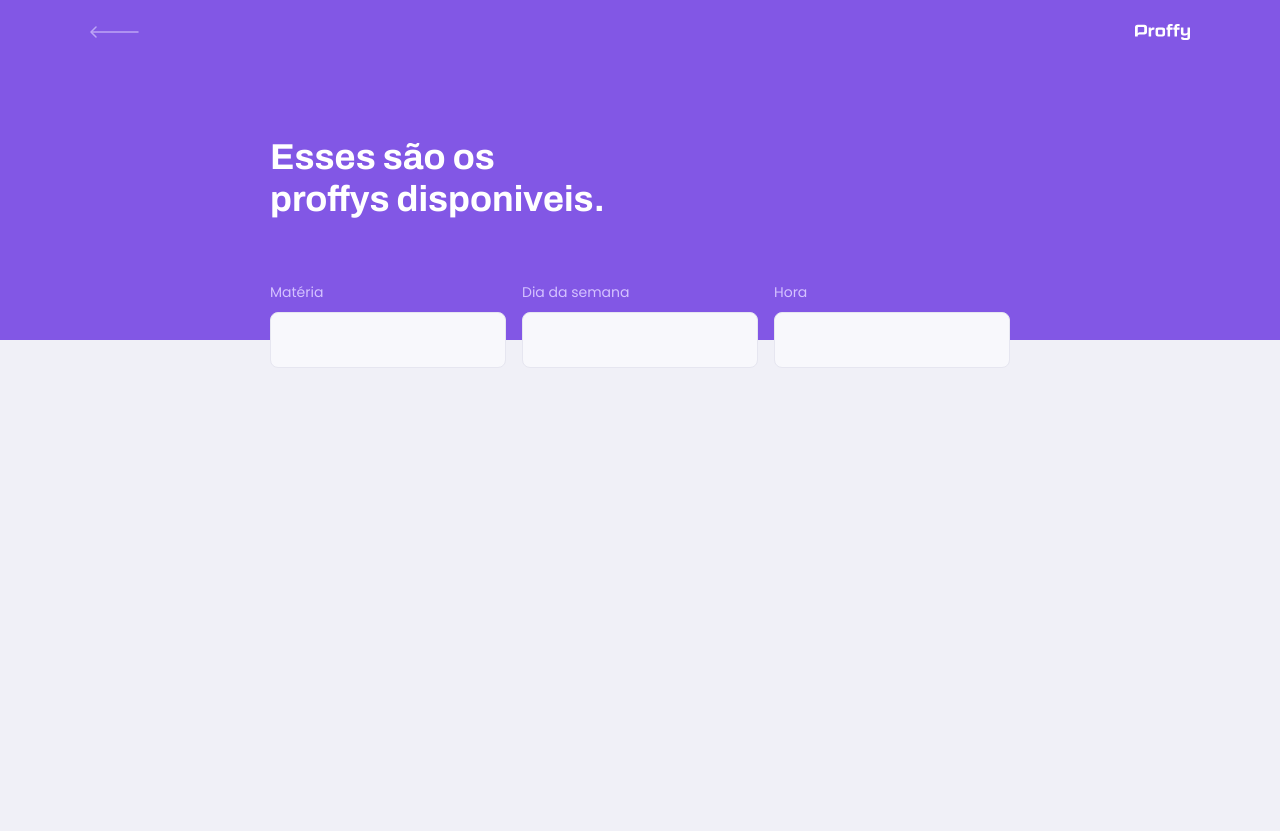
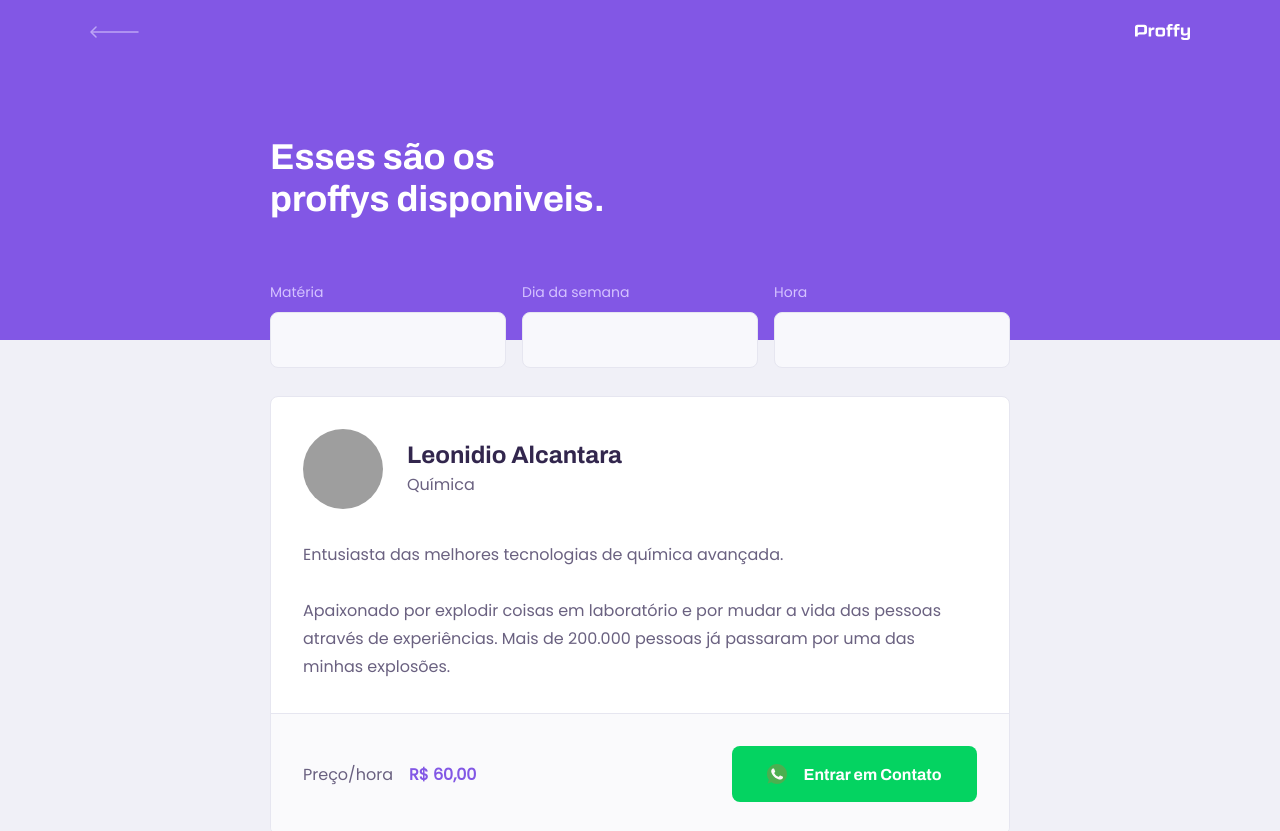
Before and after one commit to leoalcantara/next-level-week-2, a React (Create React App) app in the folder web/: page /study in a window 1280 px wide. Shown: the top 831 px of the page. Before the commit the page ends 800 px from the top, so only its background shows below. Built offline with nearby package versions, Linux system fonts and the light colour scheme; grey boxes are pictures that could not be loaded.

Commit message:
finished the TeacherItem component

```diff
--- a/web/src/assets/styles/global.css
+++ b/web/src/assets/styles/global.css
@@ -46,6 +46,7 @@
   button,
   textarea {
       font: 500 1.6rem Poppins;
+      color: var(--color-text-base);
   }
 
   .container{
--- /dev/null
+++ b/web/src/components/TeacherItem/index.tsx
@@ -0,0 +1,36 @@
+import React from 'react';
+
+import whatsappIcon from '../../assets/images/icons/whatsapp.svg';
+
+import './styles.css';
+
+export default function TeacherItem() {
+  return (
+    <article className="teacher-item">
+        <header>
+            <img src="https://media-exp1.licdn.com/dms/image/C4E03AQEuZzwstVkdgA/profile-displayphoto-shrink_200_200/0?e=1602115200&v=beta&t=Hy0TOforrpV2OhuYIdXwLxG_KfVxWyAZLHxfl0POvd4" alt="Leonidio Alcantara"/>
+            <div>
+                <strong>Leonidio Alcantara</strong>
+                <span>Química</span>
+            </div>
+        </header>
+
+        <p>
+        Entusiasta das melhores tecnologias de química avançada.
+        <br /> <br />
+        Apaixonado por explodir coisas em laboratório e por mudar a vida das pessoas através de experiências. Mais de 200.000 pessoas já passaram por uma das minhas explosões.
+        </p>
+
+        <footer>
+            <p>
+                Preço/hora
+                <strong>R$ 60,00</strong>
+            </p>
+            <button type="button">
+                <img src={whatsappIcon} alt="whatsapp"/>
+                Entrar em Contato
+            </button>
+        </footer>
+    </article>
+  );
+}
--- /dev/null
+++ b/web/src/components/TeacherItem/styles.css
@@ -0,0 +1,103 @@
+.teacher-item {
+    background: var(--color-box-base);
+    border: 1px solid var(--color-line-in-white);
+    border-radius: 0.8rem;
+    margin-top: 2.4rem;
+    overflow: hidden;
+}
+
+
+.teacher-item header {
+    padding: 3.2rem 2rem;
+    display: flex;
+    align-items: center;
+}
+
+.teacher-item header img {
+    width: 8rem;
+    height: 8rem;
+    border-radius: 50%;
+}
+
+.teacher-item header div {
+    margin-left: 2.4rem;
+}
+
+.teacher-item header div strong {
+    font: 700 2.4rem Archivo;
+    display: block;
+    color: var(--color-text-title);
+}
+
+.teacher-item header div span {
+    font-size: 1.6rem;
+    display: block;
+    margin-top: 0.4rem;
+}
+
+.teacher-item > p {
+    padding: 0 2rem;
+    font-size: 1.6rem;
+    line-height: 2.8rem;
+}
+
+.teacher-item footer {
+    padding: 3.2rem 2rem;
+    background: var(--color-box-footer);
+    border-top: 1px solid var(--color-line-in-white);
+    margin-top: 3.2rem;
+    display: flex;
+    align-items: center;
+    justify-content: space-between;
+}
+
+.teacher-item footer p strong {
+    color: var(--color-primary);
+    font-size: 1.6rem;
+    display: block;
+}
+
+.teacher-item footer button {
+    width: 20rem;
+    height: 5.6rem;
+    background-color: var(--color-secundary);
+    color: var(--color-button-text);
+    border: 0;
+    border-radius: 0.8rem;
+    cursor: pointer;
+    font: 700 1.4rem Archivo;
+    display: flex;
+    align-items: center;
+    justify-content: space-evenly;
+    transition: 0.2s;
+}
+
+.teacher-item footer button:hover {
+    background-color: var(--color-secundary-dark);
+}
+
+@media (min-width: 700px){
+    .teacher-item header,
+    .teacher-item footer {
+        padding: 3.2rem;
+    }
+
+    .teacher-item > p {
+        padding: 0 3.2rem;
+    }
+
+    .teacher-item footer p strong {
+        display: initial;
+        margin-left: 1.6rem;
+    }
+
+    .teacher-item footer button {
+        width: 24.5rem;
+        font-size: 1.6rem;
+        justify-content: center;
+    }
+
+    .teacher-item footer button img{
+        margin-right: 1.6rem;
+    }
+  }
--- a/web/src/pages/TeacherList/index.tsx
+++ b/web/src/pages/TeacherList/index.tsx
@@ -3,7 +3,7 @@
 import './styles.css';
 import PageHeader from '../../components/PageHeader';
 
-import whatsappIcon from '../../assets/images/icons/whatsapp.svg';
+import TeacherItem from '../../components/TeacherItem';
 
 
 function TeacherList() {
@@ -28,6 +28,14 @@
             </form>
         </PageHeader>
 
+        <main>
+           <TeacherItem />
+           <TeacherItem />
+           <TeacherItem />
+           <TeacherItem />
+           <TeacherItem />
+        </main>
+
 
        </div>
     )
--- a/web/src/pages/TeacherList/styles.css
+++ b/web/src/pages/TeacherList/styles.css
@@ -46,6 +46,11 @@
     bottom: 0;
 }
 
+#page-teacher-list main {
+    margin: 3.2rem auto;
+    width: 90%;
+}
+
 
 
 @media (min-width: 700px){
@@ -64,4 +69,11 @@
     #search-teachers .input-block + .input-block{
         margin-top: 0;
     }
+
+    #page-teacher-list main {
+        padding: 3.2rem 0;
+        max-width: 740px;
+        margin: 0 auto;
+    }
+
 }
```
